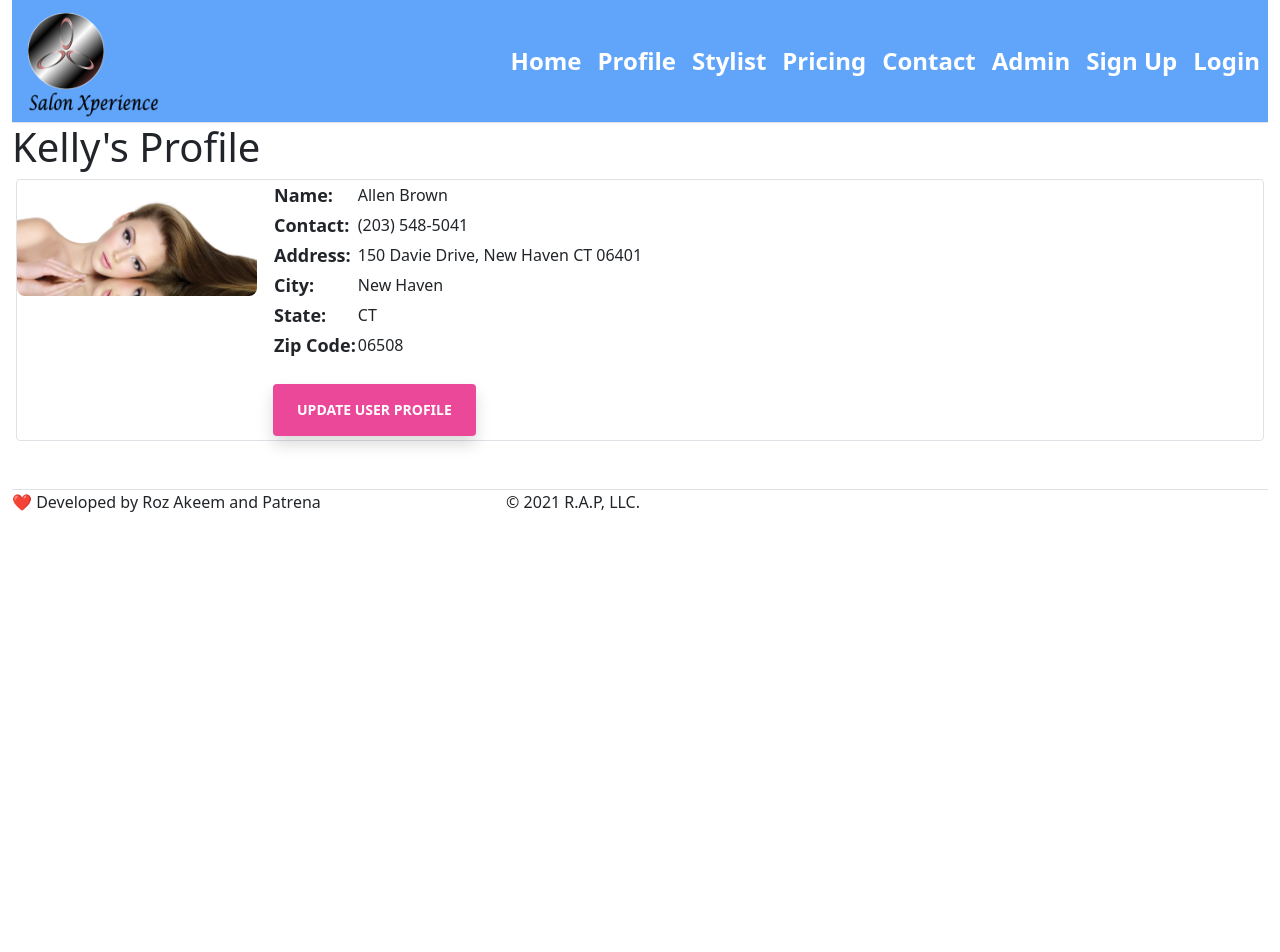
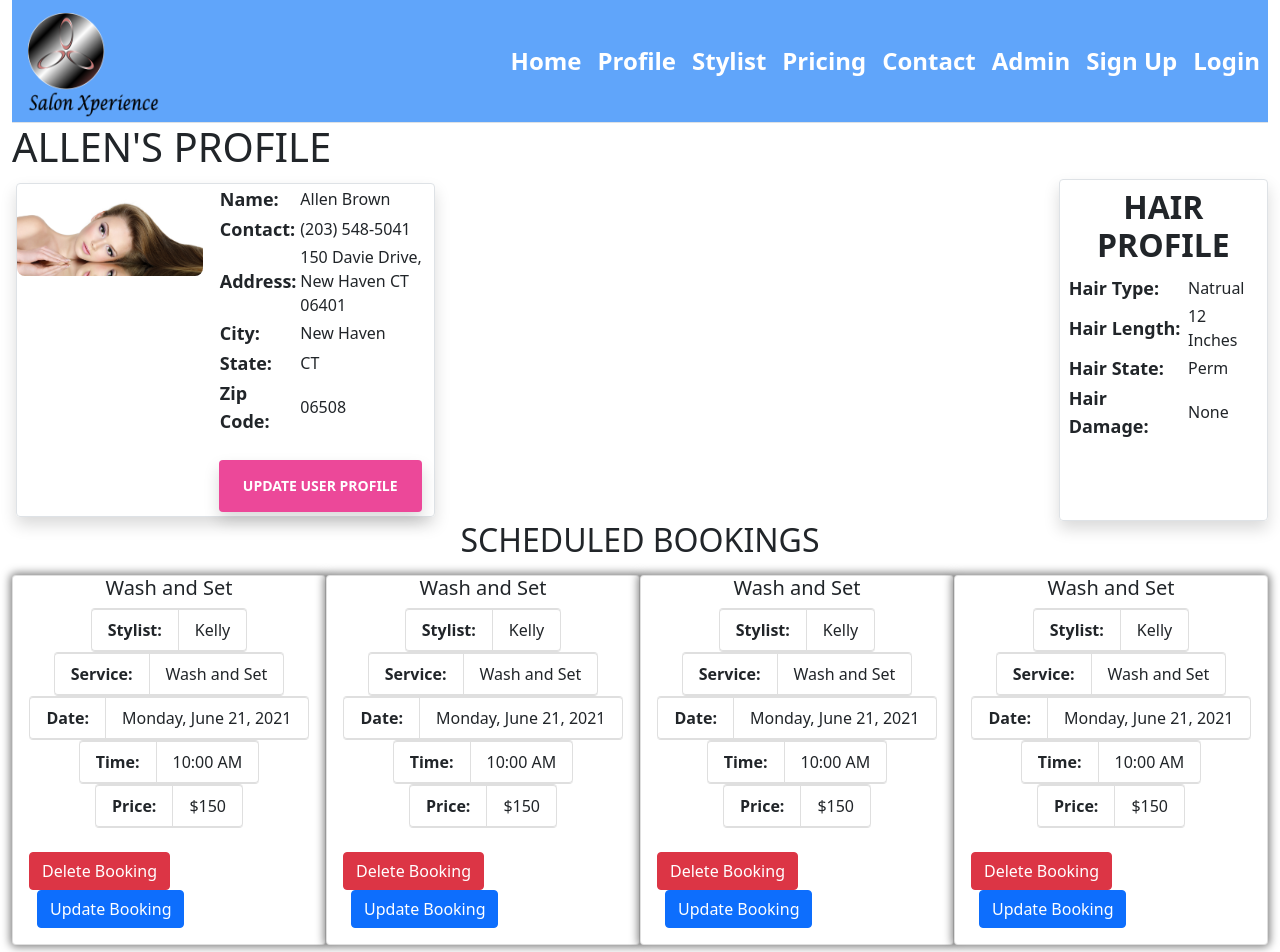
Before and after one commit to nylesor28/salon-xperience, a React (Create React App) app in the folder client/: page /profile in a window 1280 px wide. Shown: the top 952 px of the page. Before the commit the page ends 800 px from the top, so only its background shows below. Built offline with nearby package versions, Linux system fonts and the light colour scheme.

Commit message:
update the profile page and home page UI

```diff
--- a/client/src/components/Carousel/index.js
+++ b/client/src/components/Carousel/index.js
@@ -10,152 +10,51 @@ import tylernix from "./../../assets/carousel/tylernix.jpg";
 class BootstrapCarouselComponent extends React.Component {
   render() {
     return (
-      <div>
+      <div className="p-2">
         <div className="container-fluid">
-          <div className="row">
-            <div className="col-sm-6">
-              <h1 className="justify-content-center py-5">Stylist Gallery</h1>
-            </div>
-          </div>
-          <div className="row">
-            <div className="col-6">
-              <Carousel className="justify-content-center py5">
-                <Carousel.Item Interval={500}>
-                  <img
-                    className="d-block w-100"
-                    src={angelopantazis}
-                    width="417"
-                    height="600"
-                    text="Akeem"
-                    alt="Akeem"
-                  />
-                  <Carousel.Caption>
-                    <h3
-                      classname="title"
-                      style={{
-                        color: "silver",
-                        display: "flex",
-                        textAlign: "center",
-                        justifyContent: "center",
-                      }}
-                    >
-                      Akeem
-                    </h3>
-                  </Carousel.Caption>
-                </Carousel.Item>
-                <Carousel.Item Interval={500}>
+          <div className="row flex justify-center w-full">
+            <div className="col-6 border-2 p-2 shadow-md">
+              <Carousel>
+                <Carousel.Item>
                   <img
                     className="d-block w-100"
                     src={brookecagle}
-                    width="417"
-                    height="600"
-                    text="Emilia"
-                    alt="Emilia"
+                    alt="First slide"
                   />
                   <Carousel.Caption>
-                    <h3
-                      classname="title"
-                      style={{
-                        color: "silver",
-                        display: "flex",
-                        textAlign: "center",
-                        justifyContent: "center",
-                      }}
-                    >
-                      Emilia
-                    </h3>
+                    <h3>First slide label</h3>
+                    <p>
+                      Nulla vitae elit libero, a pharetra augue mollis interdum.
+                    </p>
                   </Carousel.Caption>
                 </Carousel.Item>
-                <Carousel.Item Interval={500}>
+                <Carousel.Item>
                   <img
                     className="d-block w-100"
                     src={erikmclean}
-                    width="417"
-                    height="600"
-                    text="Eva"
-                    alt="Eva"
+                    alt="Second slide"
                   />
+
                   <Carousel.Caption>
-                    <h3
-                      classname="title"
-                      style={{
-                        color: "silver",
-                        display: "flex",
-                        textAlign: "center",
-                        justifyContent: "center",
-                      }}
-                    >
-                      Eva
-                    </h3>
+                    <h3>Second slide label</h3>
+                    <p>
+                      Lorem ipsum dolor sit amet, consectetur adipiscing elit.
+                    </p>
                   </Carousel.Caption>
                 </Carousel.Item>
-                <Carousel.Item Interval={500}>
+                <Carousel.Item>
                   <img
                     className="d-block w-100"
-                    src={joelvalve}
-                    width="417"
-                    height="600"
-                    text="Jurnee"
-                    alt="Jurnee"
+                    src={erikmclean}
+                    alt="Third slide"
                   />
-                </Carousel.Item>
-                <Carousel.Caption>
-                  <h3
-                    classname="title"
-                    style={{
-                      color: "silver",
-                      display: "flex",
-                      textAlign: "center",
-                      justifyContent: "center",
-                    }}
-                  >
-                    Jurnee
-                  </h3>
-                </Carousel.Caption>
-                <Carousel.Item Interval={500}>
-                  <img
-                    className="d-block w-100"
-                    src={tammieallen}
-                    width="417"
-                    height="600"
-                    text="Maya"
-                    alt="Maya"
-                  />
+
                   <Carousel.Caption>
-                    <h3
-                      classname="title"
-                      style={{
-                        color: "silver",
-                        display: "flex",
-                        textAlign: "center",
-                        justifyContent: "center",
-                      }}
-                    >
-                      Maya
-                    </h3>
-                  </Carousel.Caption>
-                </Carousel.Item>
-                <Carousel.Item Interval={500}>
-                  <img
-                    className="d-block w-100"
-                    src={tylernix}
-                    width="417"
-                    height="600"
-                    text="Roz"
-                    alt="Roz"
-                  />
-                  <Carousel.Caption>
-                    <h3
-                      classname="title"
-                      style={{
-                        color: "silver",
-                        display: "flex",
-                        textAlign: "center",
-                        justifyContent: "center",
-                      }}
-                    >
-                      Roz
-                    </h3>
+                    <h3>Third slide label</h3>
+                    <p>
+                      Praesent commodo cursus magna, vel scelerisque nisl
+                      consectetur.
+                    </p>
                   </Carousel.Caption>
                 </Carousel.Item>
               </Carousel>
--- a/client/src/components/StylistAppointment/index.js
+++ b/client/src/components/StylistAppointment/index.js
@@ -0,0 +1,42 @@
+import React from "react";
+import { Card, ListGroupItem, ListGroup, Button } from "react-bootstrap";
+import plc from "../../assets/images/jomboimg.jpg";
+import Jumbotron from "../Jumbotron";
+
+function StylistAppointment(props) {
+  return (
+    <Card style={{ width: "24rem", height: "auto" }}>
+      <Card.Title>Wash and Set</Card.Title>
+      <ListGroup horizontal className="">
+        <ListGroupItem className="font-bold">Stylist:</ListGroupItem>
+        <ListGroupItem>Kelly</ListGroupItem>
+      </ListGroup>
+      <ListGroup horizontal className="">
+        <ListGroupItem className="font-bold">Service:</ListGroupItem>
+        <ListGroupItem>Wash and Set</ListGroupItem>
+      </ListGroup>
+      <ListGroup horizontal className="">
+        <ListGroupItem className="font-bold">Date:</ListGroupItem>
+        <ListGroupItem>Monday, June 21, 2021</ListGroupItem>
+      </ListGroup>
+      <ListGroup horizontal className="">
+        <ListGroupItem className="font-bold">Time:</ListGroupItem>
+        <ListGroupItem>10:00 AM</ListGroupItem>
+      </ListGroup>
+      <ListGroup horizontal className="">
+        <ListGroupItem className="font-bold">Price:</ListGroupItem>
+        <ListGroupItem>$150</ListGroupItem>
+      </ListGroup>
+      <Card.Body className="mt-2">
+        <Button onClick={""} variant="danger">
+          Delete Booking
+        </Button>
+        <Button className=" ml-2" variant="primary">
+          Update Booking
+        </Button>
+      </Card.Body>
+    </Card>
+  );
+}
+
+export default StylistAppointment;
--- a/client/src/pages/Home.js
+++ b/client/src/pages/Home.js
@@ -2,12 +2,13 @@ import react from "react";
 import Content from "../components/Content";
 import Jumbotron from "../components/Jumbotron";
 import Styler from "../components/Styler";
+import Carousel from "../components/Carousel";
 
 function Home(props) {
   return (
     <div>
       <Content>
-        <Jumbotron />
+        <Carousel />
         <Styler />
       </Content>
     </div>
--- a/client/src/pages/Profile.js
+++ b/client/src/pages/Profile.js
@@ -1,14 +1,16 @@
 import React from "react";
-import profilepic from "../assets/images/jomboimg.jpg"
-import Modal from "../components/ModalUserData/Index"
+import profilepic from "../assets/images/jomboimg.jpg";
+import Modal from "../components/ModalUserData/Index";
+import StylistAppointment from "../components/StylistAppointment";
 
 function Profile() {
   return (
     <>
-      <h1>Kelly's Profile</h1>
+      <h1>ALLEN'S PROFILE</h1>
       <section>
-        <div className="flex border rounded m-1">
-          <div id="profile-img" className="w-60 pt-2">
+        <div className="flex justify-between">
+          <div className="flex border rounded m-1 w-2/6 shadow">
+            <div id="profile-img" className="w-80 h-80 pt-2">
               <img
                 className="w-full rounded-lg"
                 src={profilepic}
@@ -42,12 +44,44 @@ function Profile() {
                   <td>06508</td>
                 </tr>
               </table>
-            <Modal/>
+              <Modal />
               {/* <button className="bg-blue-400 p-1 rounded-lg text-white font-bold hover:bg-blue-800 mt-2">Update Info</button> */}
             </div>
           </div>
+          <div id="hair-profile" className="border rounded w-1/6 p-2 shadow">
+            <h2 className="font-bold text-center">HAIR PROFILE</h2>
+            <table className="mb-4">
+              <tr>
+                <td className="font-bold text-lg">Hair Type:</td>
+                <td>Natrual</td>
+              </tr>
+              <tr>
+                <td className="font-bold text-lg">Hair Length:</td>
+                <td>12 Inches</td>
+              </tr>
+              <tr>
+                <td className="font-bold text-lg">Hair State:</td>
+                <td>Perm</td>
+              </tr>
+              <tr>
+                <td className="font-bold text-lg">Hair Damage:</td>
+                <td> None</td>
+              </tr>
+            </table>
+          </div>
+        </div>
 
-
+        <div>
+          <div id="bookingList">
+            <h2 className="text-center pb-2"> SCHEDULED BOOKINGS</h2>
+            <div className="flex justify-evenly">
+              <StylistAppointment />
+              <StylistAppointment />
+              <StylistAppointment />
+              <StylistAppointment />
+            </div>
+          </div>
+        </div>
       </section>
     </>
   );
--- a/client/src/pages/Stylist.js
+++ b/client/src/pages/Stylist.js
@@ -15,11 +15,18 @@ import axios from "axios";
 function Stylist(props) {
     const[stylistflashcards, setStylistFlashcards]=useState(StylistFlashcards)
   return (
+    <>
+     <div className="row">
+            <div className="col-sm-6">
+              <h1 className="justify-content-center py-5">STYLIST GALLERY</h1>
+            </div>
+          </div>
       <div className="stylist-container">
       <BootstrapCarouselComponent></BootstrapCarouselComponent>
 
       <StylistFlashcardList stylistflashcards={stylistflashcards} />
       </div>
+      </>
 
   );
 }
```
Lines whose indentation alone changed are shown as unchanged.
